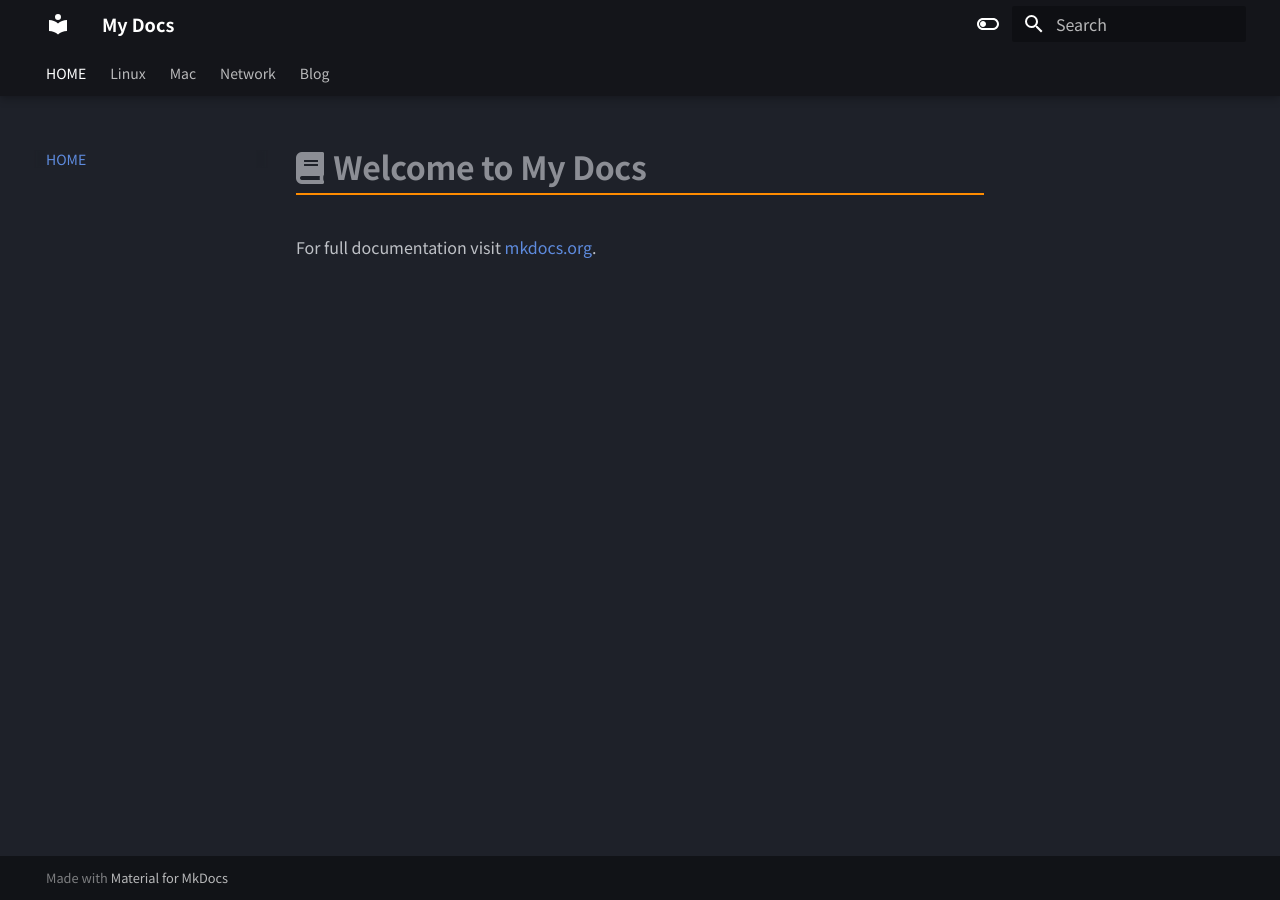
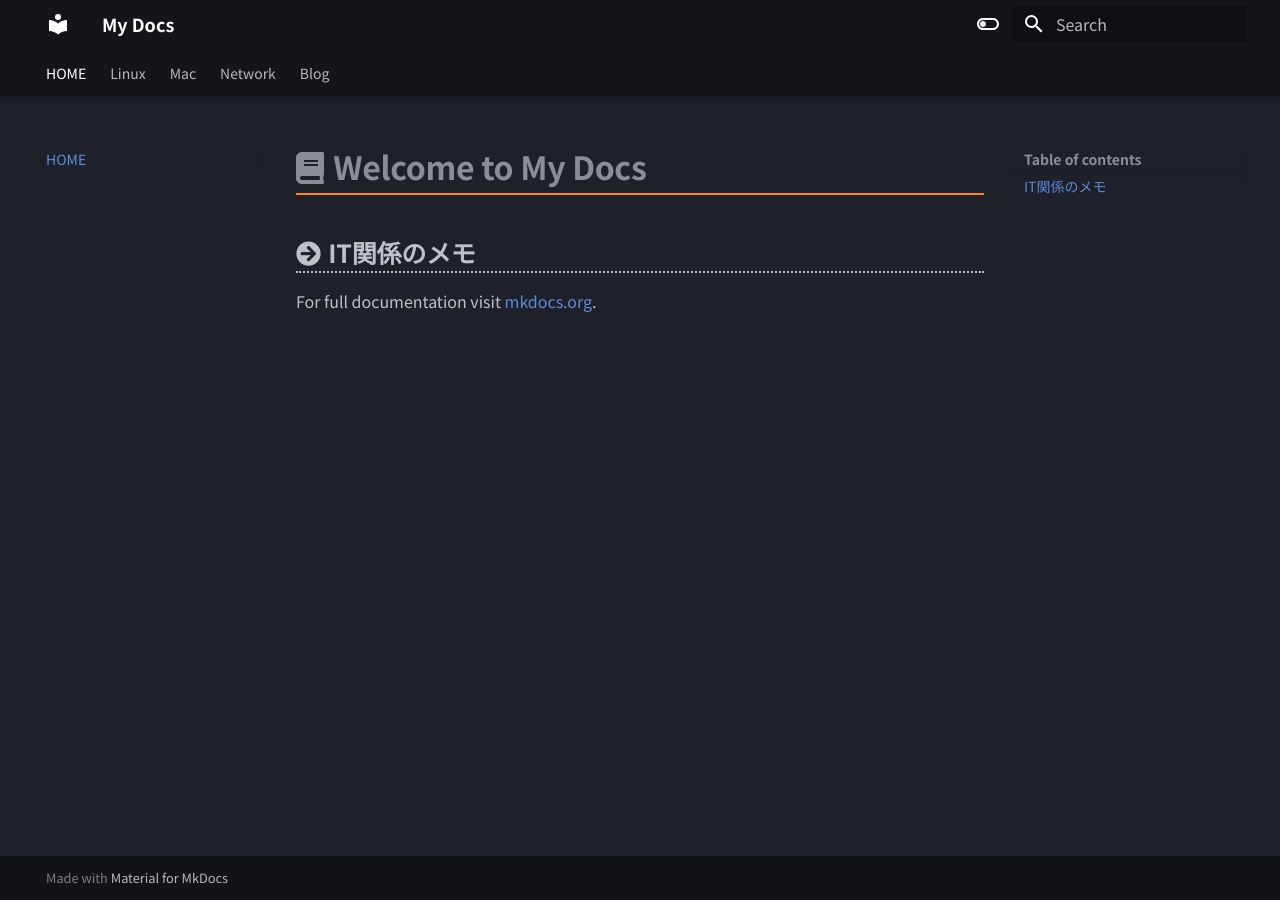
Before and after one commit to shyokote/shyokote.github.io, an MkDocs documentation site: the page built from docs/index.md, in a window 1280 px wide. Built offline with MkDocs 1.6.1 and Material for MkDocs 9.7.7, drawn with Linux system fonts in a browser that asks for light colours; nearby versions of some CDN libraries.

Commit message:
Update docs/index.md:Write the role of the page

```diff
--- a/docs/index.md
+++ b/docs/index.md
@@ -1,4 +1,5 @@
 # Welcome to My Docs
 
+## IT関係のメモ
 
 For full documentation visit [mkdocs.org](https://www.mkdocs.org).
```
